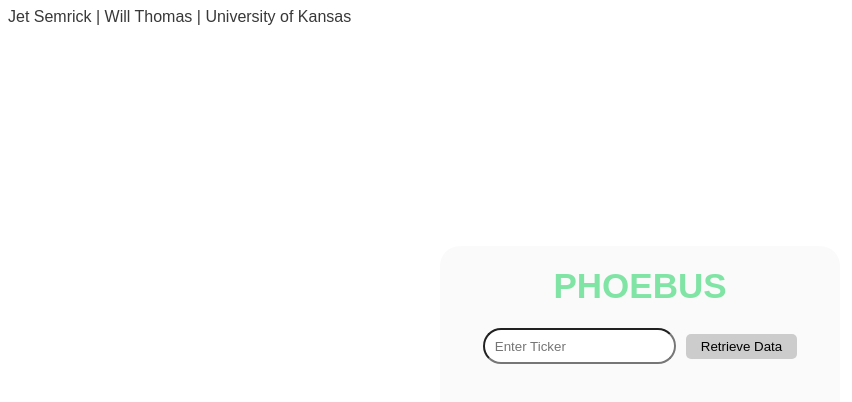
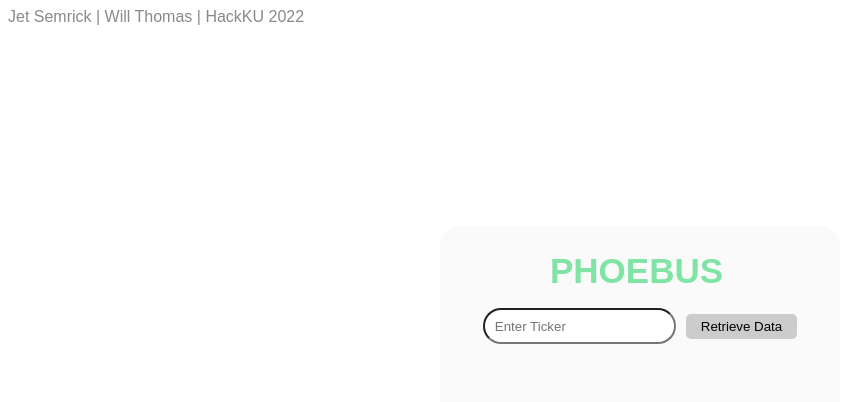
Before and after one commit to Durbatuluk1701/AlgoBackTester, a React (Create React App) app in the folder frontend/: page / in a window 1280 px wide. Shown: the top 402 px of the page, without its empty margins (0-852 px from the left). Built offline with nearby package versions, Linux system fonts and the light colour scheme.

Commit message:
clean up phoebus title css

```diff
--- a/frontend/src/components/SearchBar/SearchBar.css
+++ b/frontend/src/components/SearchBar/SearchBar.css
@@ -5,7 +5,7 @@
   background-color: #fafafa;
   align-items: center;
   margin: auto;
-  margin-top: -7.5vh;
+  margin-top: 25vh;
   border-radius: 20px;
 }
 
@@ -16,8 +16,22 @@
   background-color: #fafafa;
   align-items: center;
   margin: auto;
-  margin-top: -35vh;
   border-radius: 20px;
+}
+
+.title-home {
+  color: #80e4a5;
+  text-align: center;
+  margin-left: 110px;
+  margin-top: -110px;
+  font-family: Arial, Helvetica, sans-serif;
+  font-weight: bold;
+  font-size: 35px;
+  position: absolute;
+}
+
+.title-data {
+  visibility: hidden;
 }
 
 .form {
--- a/frontend/src/components/SearchBar/SearchBar.tsx
+++ b/frontend/src/components/SearchBar/SearchBar.tsx
@@ -35,6 +35,7 @@ export const SearchBar = () => {
 
   return (
     <div className={`container-${isCallSuccess ? "data" : "home"}`}>
+      <div className={`title-${isCallSuccess ? "data" : "home"}`}>PHOEBUS</div>
       <form className="form" onSubmit={handleSubmit}>
         <input
           className="search-bar"
--- a/frontend/src/pages/App.css
+++ b/frontend/src/pages/App.css
@@ -2,15 +2,6 @@
   align-items: center;
 }
 .mast {
-  color: rgb(56, 56, 56);
+  color: rgb(139, 136, 136);
   font-family: Arial, Helvetica, sans-serif;
 }
-
-.title {
-  color: #80e4a5;
-  text-align: center;
-  font-family: Arial, Helvetica, sans-serif;
-  font-weight: bold;
-  font-size: 35px;
-  margin-top: 30vh;
-}
--- a/frontend/src/pages/App.tsx
+++ b/frontend/src/pages/App.tsx
@@ -4,10 +4,7 @@ import "./App.css";
 function App() {
   return (
     <div className="App">
-      <div className="mast">
-        Jet Semrick | Will Thomas | University of Kansas
-      </div>
-      <div className="title">PHOEBUS</div>
+      <div className="mast">Jet Semrick | Will Thomas | HackKU 2022</div>
       <SearchBar />
     </div>
   );
```
